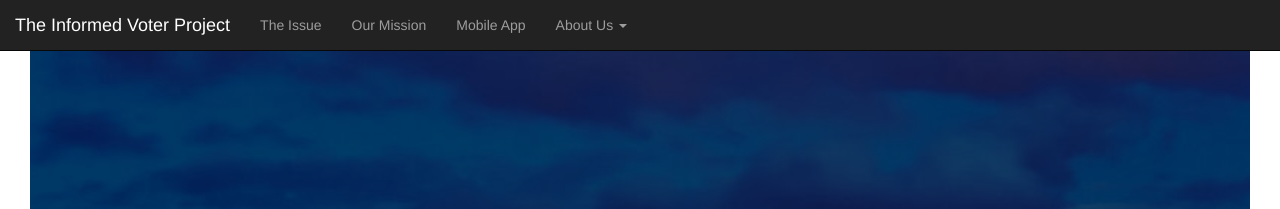
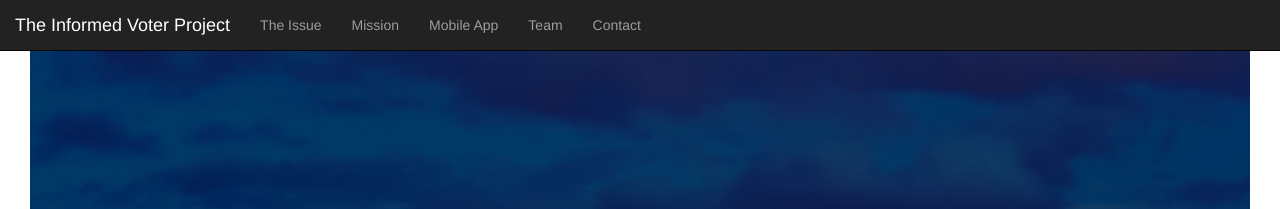
Before and after one commit to The-Informed-Voter-Project/website.github.io, a Jekyll site: the page built from index.html, in a window 1280 px wide. Shown: the top 209 px of the page. Built offline with Jekyll 4.4.1, drawn with Linux system fonts in a browser that asks for light colours.

Commit message:
Update index.html

```diff
--- a/index.html
+++ b/index.html
@@ -15,32 +15,7 @@
 <body>
     <header>
       <div class="wrapper">
-<nav class="navbar transparent navbar-fixed-top navbar-inverse">
-  <div class="container-fluid">
-    <div class="navbar-header">
-      <button type="button" class="navbar-toggle" data-toggle="collapse" data-target="#myNavbar">
-        <span class="icon-bar"></span>
-        <span class="icon-bar"></span>
-        <span class="icon-bar"></span>
-      </button>
-      <a class="navbar-brand" href="/">The Informed Voter Project</a>
-    </div>
-    <div class="collapse navbar-collapse" id="myNavbar">
-      <ul class="nav navbar-nav">
-        <li><a href="/issue">The Issue</a></li>
-        <li><a href="/mission">Our Mission</a></li>
-        <li><a href="/app">Mobile App</a></li>
-        <li class="dropdown">
-          <a class="dropdown-toggle" data-toggle="dropdown">About Us <span class="caret"></span></a>
-          <ul class="dropdown-menu">
-            <li><a href="/team">Our Team</a></li>
-            <li><a href="/contact">Contact Us</a></li>
-          </ul>
-        </li>
-      </ul>
-    </div>
-  </div>
-</nav>
+        {% include navigation.html %}
       </div>
       <div class="welcome-text">
            <h1>The Informed Voter Project</h1>
```
